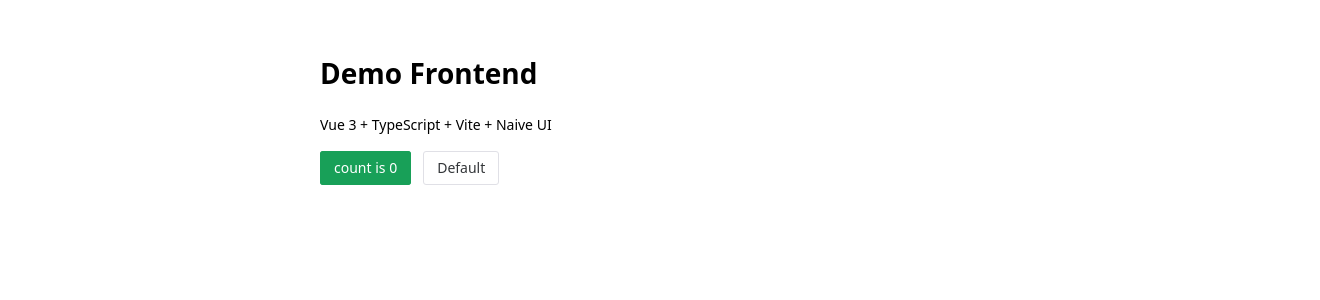
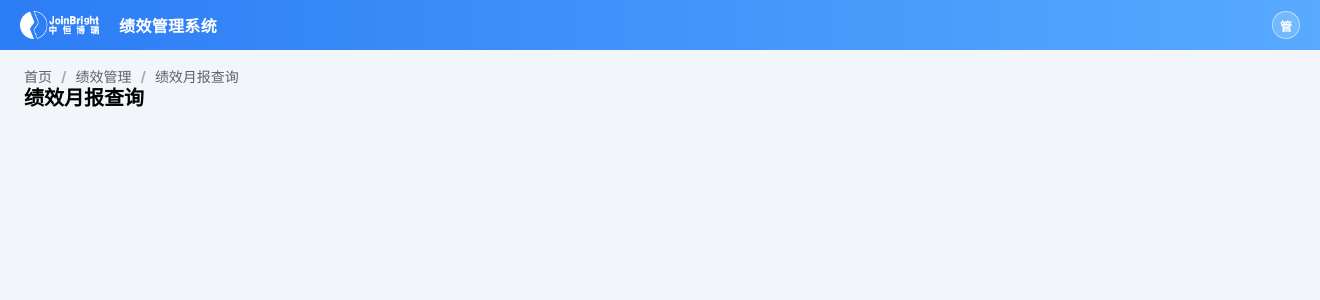
Before and after one commit to hhhhh-1997/demo, a Vue app in the folder frontend/: page / in a window 1280 px wide. Shown: the top 300 px of the page, 1320 px wide, since content can reach past the window. Built offline with nearby package versions, Linux system fonts and the light colour scheme.

Commit message:
feat(frontend): 切换 Element Plus，主题/类型/字典/API 基础层

```diff
--- a/frontend/src/App.vue
+++ b/frontend/src/App.vue
@@ -1,26 +1,23 @@
 <script setup lang="ts">
-import { ref } from 'vue'
-
-const count = ref(0)
+import logo from './assets/logo-white.png'
 </script>
 
 <template>
-  <n-config-provider>
-    <div class="app">
-      <h1>Demo Frontend</h1>
-      <p>Vue 3 + TypeScript + Vite + Naive UI</p>
-      <n-space>
-        <n-button type="primary" @click="count++">count is {{ count }}</n-button>
-        <n-button>Default</n-button>
-      </n-space>
+  <nav class="nav-topbar">
+    <img class="nav-brand-logo" :src="logo" alt="JoinBright" />
+    <span class="nav-topbar-title">绩效管理系统</span>
+    <div class="nav-actions">
+      <span class="nav-avatar" aria-label="当前用户">管</span>
     </div>
-  </n-config-provider>
+  </nav>
+
+  <main class="page-main">
+    <el-breadcrumb separator="/">
+      <el-breadcrumb-item>首页</el-breadcrumb-item>
+      <el-breadcrumb-item>绩效管理</el-breadcrumb-item>
+      <el-breadcrumb-item>绩效月报查询</el-breadcrumb-item>
+    </el-breadcrumb>
+    <h1 class="page-title">绩效月报查询</h1>
+    <!-- Task 7 将在此挂载 <PerformanceQuery /> -->
+  </main>
 </template>
-
-<style scoped>
-.app {
-  max-width: 640px;
-  margin: 0 auto;
-  padding: 2rem;
-}
-</style>
--- a/frontend/src/main.ts
+++ b/frontend/src/main.ts
@@ -1,5 +1,7 @@
 import { createApp } from 'vue'
-import naive from 'naive-ui'
+import ElementPlus from 'element-plus'
+import 'element-plus/dist/index.css'
 import App from './App.vue'
+import './styles/theme.css'
 
-createApp(App).use(naive).mount('#app')
+createApp(App).use(ElementPlus).mount('#app')
--- /dev/null
+++ b/frontend/src/styles/theme.css
@@ -0,0 +1,79 @@
+/* 主题覆写：贴合原型博瑞蓝 */
+:root {
+  --el-color-primary: #2C7CF5;
+  --el-color-primary-light-3: #57AAFE;
+  --el-color-primary-light-9: #EBF3FF;
+  --el-border-radius-base: 12px;
+}
+
+html, body, #app { height: 100%; }
+
+body {
+  margin: 0;
+  background: #F2F5F9;
+  color: #4A4A4A;
+  font-family: -apple-system, BlinkMacSystemFont, "PingFang SC", "Helvetica Neue", Roboto, "Segoe UI", Arial, sans-serif;
+  font-size: 14px;
+  -webkit-font-smoothing: antialiased;
+}
+
+/* 渐变顶栏（原型 nav-topbar） */
+.nav-topbar {
+  display: flex;
+  align-items: center;
+  width: 100%;
+  height: 50px;
+  padding: 0 20px;
+  background: linear-gradient(90deg, #2C7CF5 -1%, #57AAFE 100%);
+  position: sticky;
+  top: 0;
+  z-index: 50;
+}
+.nav-brand-logo { height: 28px; width: auto; display: block; }
+.nav-topbar-title {
+  font-size: 16px;
+  font-weight: 600;
+  color: #FFFFFF;
+  margin-left: 20px;
+  letter-spacing: 0.02em;
+}
+.nav-actions { display: flex; align-items: center; gap: 12px; margin-left: auto; }
+.nav-avatar {
+  display: inline-flex; align-items: center; justify-content: center;
+  width: 26px; height: 26px; border-radius: 50%;
+  background: rgba(255,255,255,0.18); border: 1px solid rgba(255,255,255,0.5);
+  color: #FFFFFF; font-size: 12px; font-weight: 600; cursor: pointer;
+}
+
+/* 页面主体 */
+.page-main { padding: 20px 24px 40px; max-width: 1720px; margin: 0 auto; }
+.page-title {
+  font-size: 20px; font-weight: 600; color: #000000;
+  line-height: 1.4; margin: 0 0 16px;
+}
+
+/* 卡片（原型 .card） */
+.card {
+  background: #FFFFFF;
+  border: 0;
+  border-radius: 12px;
+  padding: 20px;
+}
+.card + .card { margin-top: 12px; }
+
+/* 检索区 */
+.filter-row { display: flex; flex-wrap: wrap; align-items: flex-end; gap: 12px 20px; }
+.form-control { display: flex; flex-direction: column; gap: 8px; }
+.form-label { font-size: 14px; color: #4A4A4A; line-height: 1.4; }
+.filter-select { width: 200px; }
+.filter-actions { display: flex; align-items: center; gap: 10px; margin-left: auto; }
+
+/* 表格工具栏 */
+.table-toolbar { display: flex; align-items: center; justify-content: space-between; margin-bottom: 12px; }
+.result-count { font-size: 13px; color: #666666; }
+.result-count strong { color: #000000; font-weight: 600; font-variant-numeric: tabular-nums; }
+.result-hint { font-size: 13px; color: #666666; }
+
+/* 表格冻结列阴影 + 数值对齐 + 空值淡色 */
+.perf-table { width: 100%; }
+.cell-muted { color: #BDBDBD; }
--- a/frontend/vite.config.ts
+++ b/frontend/vite.config.ts
@@ -1,8 +1,12 @@
-import { defineConfig } from 'vite'
+import { defineConfig } from 'vitest/config'
 import vue from '@vitejs/plugin-vue'
 
 export default defineConfig({
   plugins: [vue()],
+  test: {
+    environment: 'node',
+    include: ['src/**/*.test.ts'],
+  },
   server: {
     port: 5173,
     proxy: {
```
Also changed, not shown: frontend/package.json (+5 -2 lines), frontend/src/api/performance.ts (added, +12 -0 lines), frontend/src/constants/dict.ts (added, +44 -0 lines), frontend/src/types/performance.ts (added, +34 -0 lines), frontend/src/assets/logo-white.png (added), 1 other file (tests, documents, lock files or other folders).
